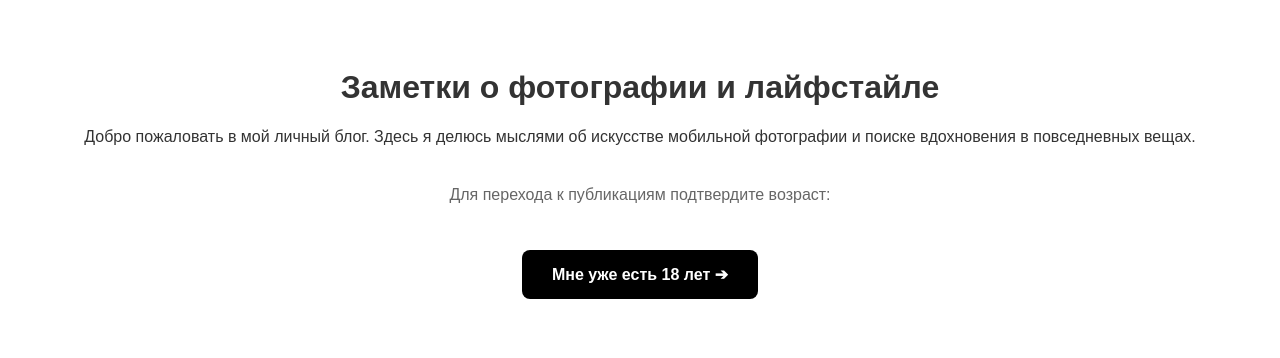
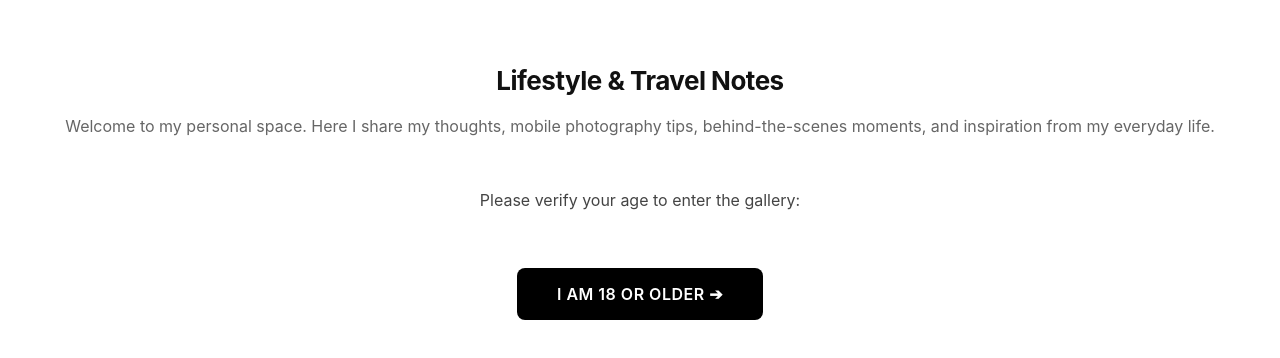
Before and after one commit to GlowAndVibes/blog-page, a plain HTML site: page index.html in a window 1280 px wide. Drawn offline with Linux system fonts and the light colour scheme.

Commit message:
Update index.html

```diff
--- a/index.html
+++ b/index.html
@@ -1,23 +1,36 @@
 <!DOCTYPE html>
-<html lang="ru">
+<html lang="en">
 <head>
     <meta charset="UTF-8">
     <meta name="viewport" content="width=device-width, initial-scale=1.0">
-    <title>Мой Блог</title>
+    <title>My Personal Blog</title>
     <style>
-        body { font-family: sans-serif; padding: 40px 20px; background: #ffffff; color: #333333; text-align: center; }
-        .btn { display: inline-block; background: #000000; color: #ffffff; padding: 15px 30px; margin-top: 30px; text-decoration: none; border-radius: 8px; font-weight: bold; font-size: 16px; }
+        body { font-family: -apple-system, BlinkMacSystemFont, "SF Pro Text", Helvetica, sans-serif; padding: 40px 20px; background: #ffffff; color: #111111; text-align: center; }
+        h1 { font-size: 26px; font-weight: 700; letter-spacing: -0.5px; }
+        p { color: #666666; font-size: 16px; line-height: 1.5; }
+
+        /* СТИЛИ ЧЕРНОЙ КНОПКИ */
+        .btn {
+            display: inline-block;
+            background: #000000; /* Цвет кнопки (черный) */
+            color: #ffffff; /* Цвет текста на кнопке (белый) */
+            padding: 16px 40px;
+            margin-top: 40px;
+            text-decoration: none;
+            border-radius: 8px; /* Скругление углов (минимальное) */
+            font-weight: 600;
+            font-size: 16px;
+            letter-spacing: 0.5px;
+            transition: all 0.2s;
+        }
+        .btn:active { transform: scale(0.97); opacity: 0.8; }
     </style>
 </head>
 <body>
+    <h1>Lifestyle & Travel Notes</h1>
+    <p>Welcome to my personal space. Here I share my thoughts, mobile photography tips, behind-the-scenes moments, and inspiration from my everyday life.</p>
+    <p style="margin-top: 50px; color: #444;">Please verify your age to enter the gallery:</p>
 
-    <h1>Заметки о фотографии и лайфстайле</h1>
-    <p>Добро пожаловать в мой личный блог. Здесь я делюсь мыслями об искусстве мобильной фотографии и поиске вдохновения в повседневных вещах.</p>
-
-    <p style="margin-top: 40px; color: #666;">Для перехода к публикациям подтвердите возраст:</p>
-
-    <!-- ПРЯМАЯ КНОПКА, НА КОТОРУЮ НАЖМЕТ ЧЕЛОВЕК -->
-    <a href="https://sites.google.com/view/glowandwibes--/" class="btn">Мне уже есть 18 лет ➔</a>
-
+    <a href="https://sites.google.com/view/glowandwibes--/" class="btn">I AM 18 OR OLDER ➔</a>
 </body>
 </html>
```
